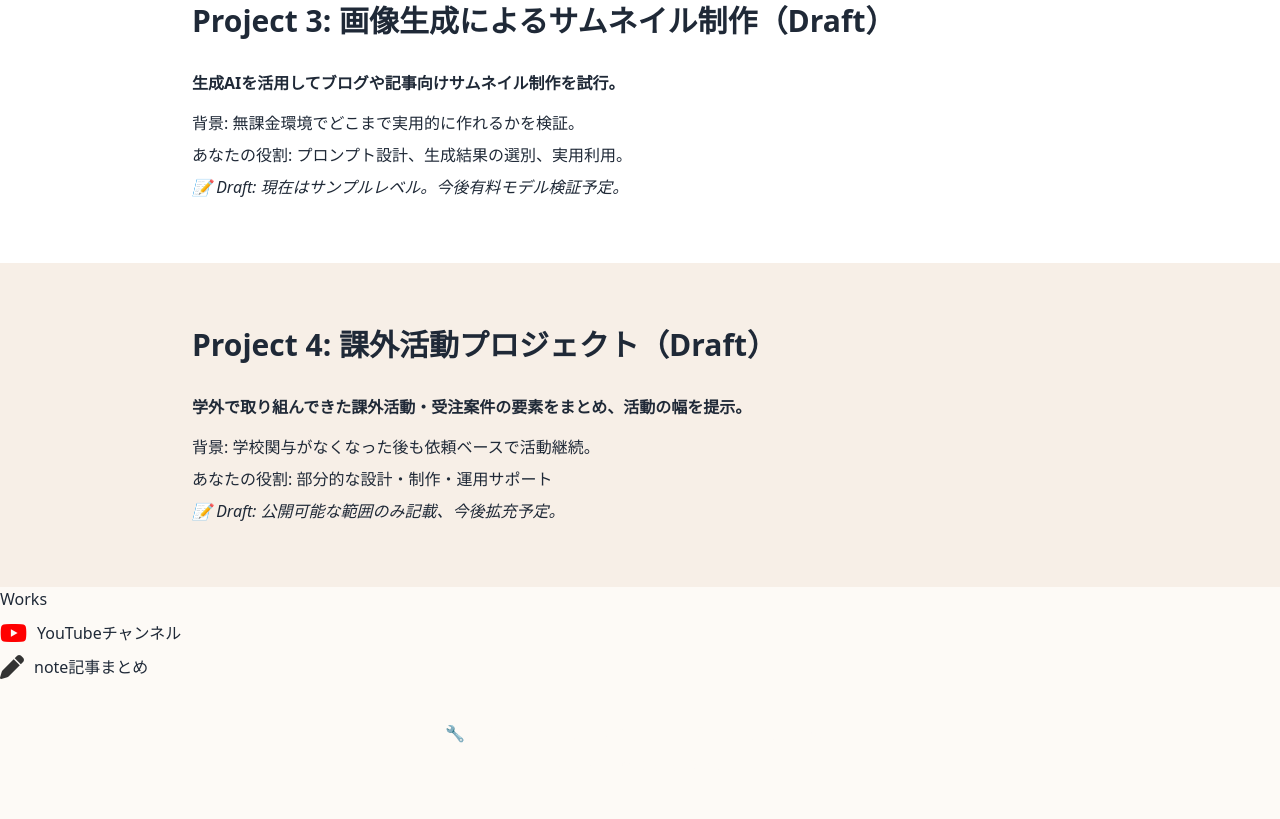
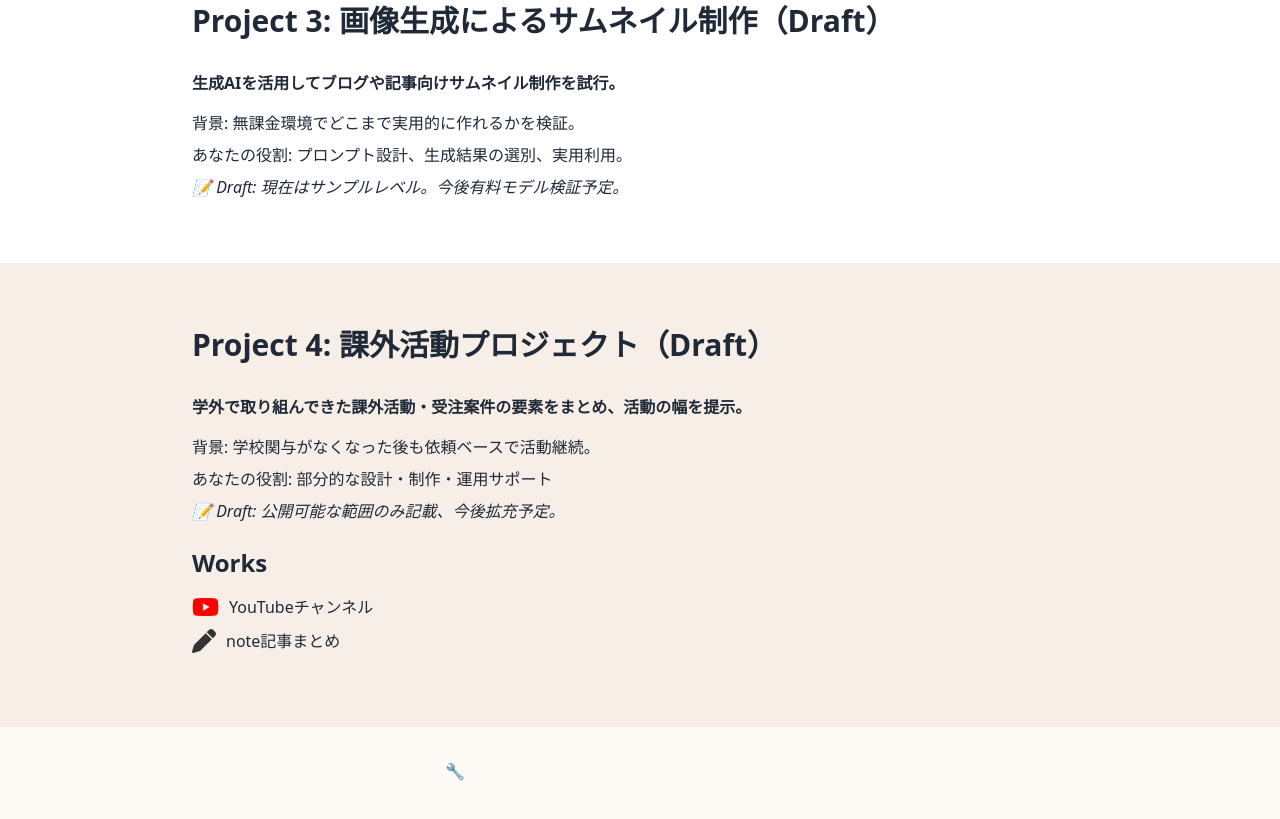
Before and after one commit to snoopysekaowa773-beep/myportfolio_20250901, a plain HTML site: page index.html in a window 1280 px wide. Shown: the part 1633-2452 px from the top of the page. Drawn offline with nearby package versions, Linux system fonts and the light colour scheme.

Commit message:
Update index.html

```diff
--- a/index.html
+++ b/index.html
@@ -59,12 +59,9 @@
     <p class="mb-4 font-semibold">学外で取り組んできた課外活動・受注案件の要素をまとめ、活動の幅を提示。</p>
     <p class="mb-2">背景: 学校関与がなくなった後も依頼ベースで活動継続。</p>
     <p class="mb-2">あなたの役割: 部分的な設計・制作・運用サポート</p>
-      <p class="italic">📝 Draft: 公開可能な範囲のみ記載、今後拡充予定。</p>
-    </div>
-  </section>
+    <p class="italic mb-6">📝 Draft: 公開可能な範囲のみ記載、今後拡充予定。</p>
 
-  <section>
-  <h2>Works</h2>
+    <h3 class="text-2xl font-semibold text-brown-600 mb-4">Works</h3>
     <ul style="list-style: none; padding: 0;">
       <li style="margin: 10px 0;">
         <a href="https://www.youtube.com/@FromMToD" target="_blank" style="text-decoration: none; display: flex; align-items: center; gap: 10px;">
@@ -79,6 +76,7 @@
         </a>
       </li>
     </ul>
+  </div>
 </section>
 
   <!-- Footer -->
```
Lines whose indentation alone changed are shown as unchanged.
